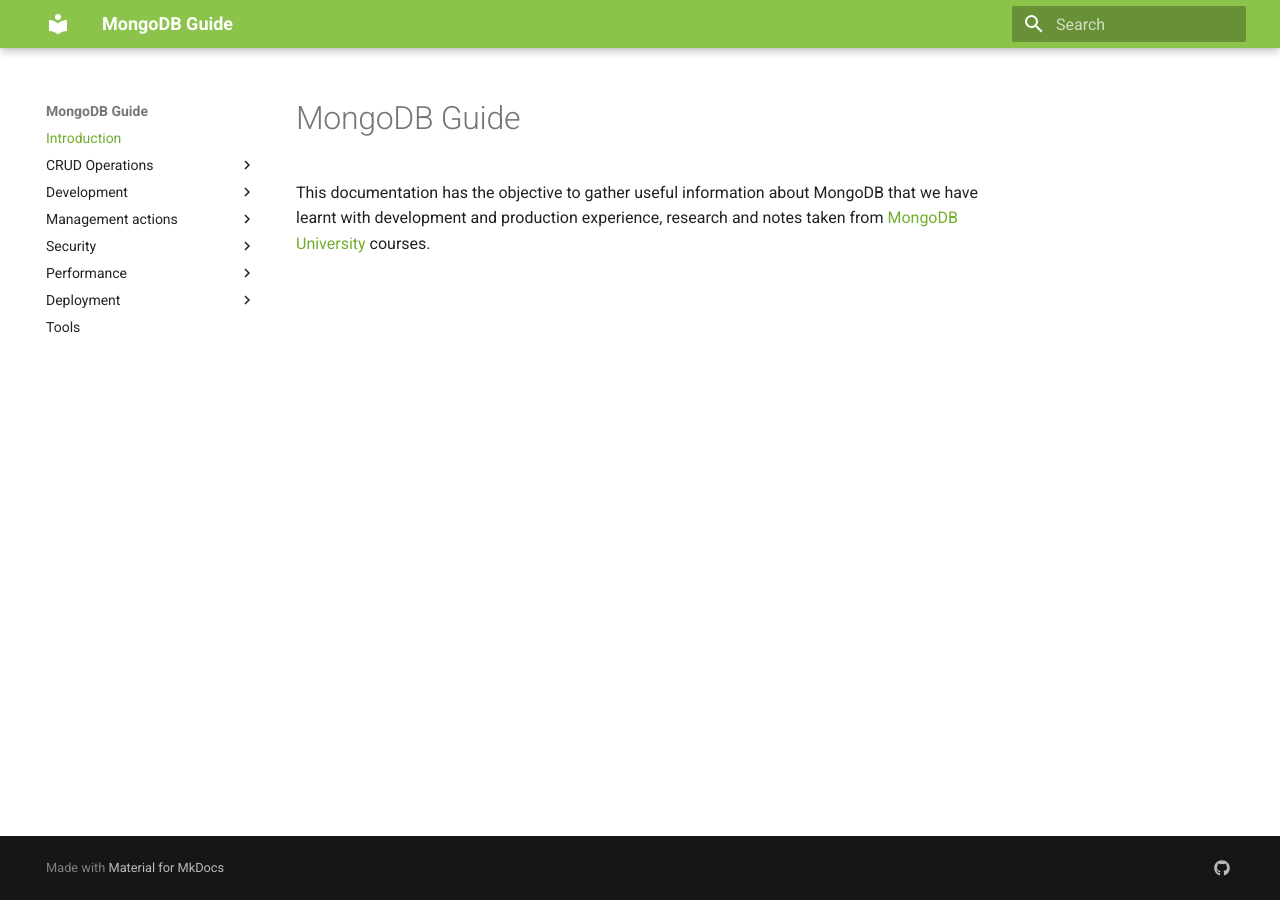
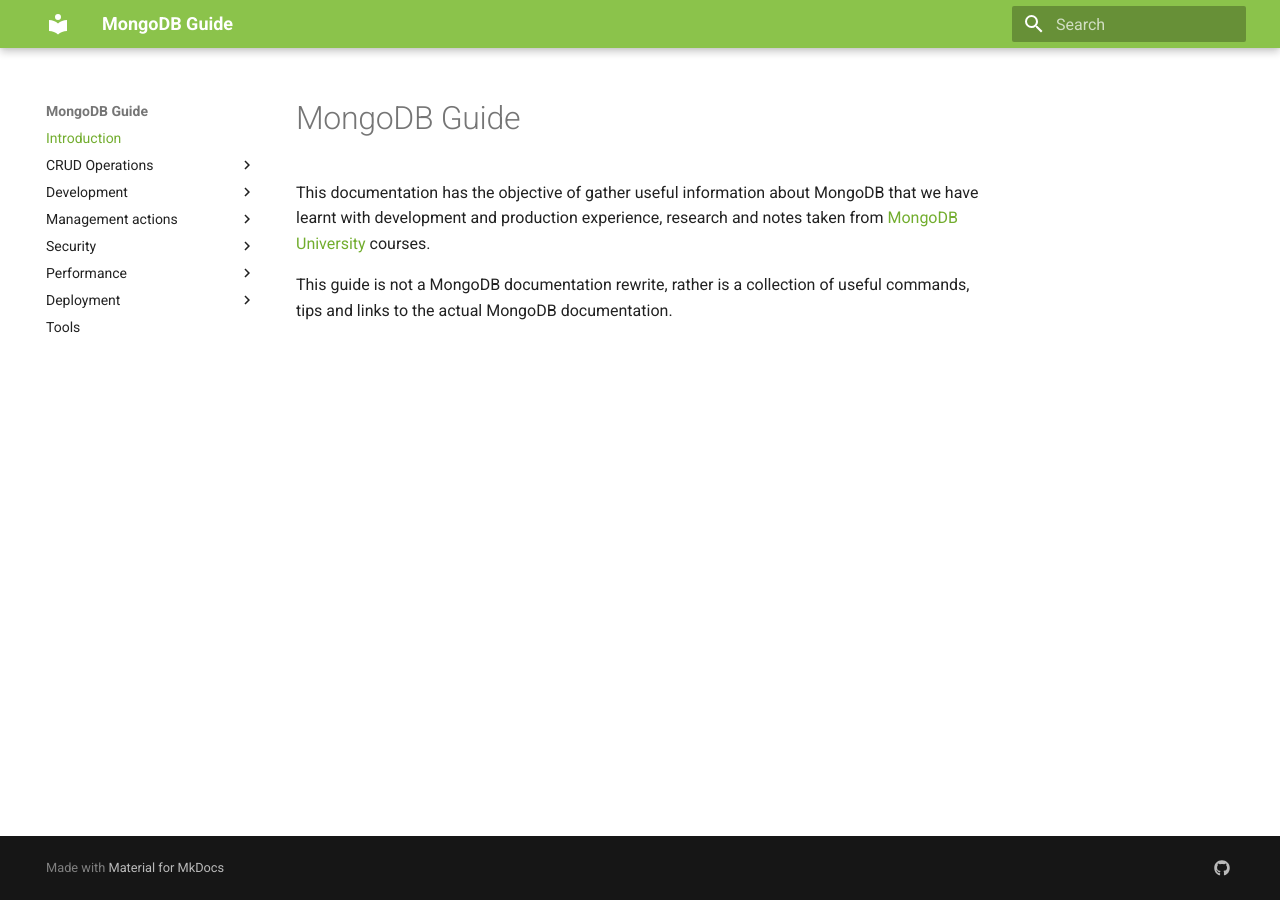
Before and after one commit to Devlinked/mongodb-guide, an MkDocs documentation site: the page built from docs/index.md, in a window 1280 px wide. Built offline with MkDocs 1.6.1 and Material for MkDocs 9.7.7, drawn with Linux system fonts in a browser that asks for light colours; old or Windows-style settings are respelled for this version of MkDocs.

Commit message:
Update readme and index

```diff
--- a/docs/index.md
+++ b/docs/index.md
@@ -1,3 +1,5 @@
 # MongoDB Guide
 
-This documentation has the objective to gather useful information about MongoDB that we have learnt with development and production experience, research and notes taken from [MongoDB University](https://university.mongodb.com/) courses.
+This documentation has the objective of gather useful information about MongoDB that we have learnt with development and production experience, research and notes taken from [MongoDB University](https://university.mongodb.com/) courses.
+
+This guide is not a MongoDB documentation rewrite, rather is a collection of useful commands, tips and links to the actual MongoDB documentation.
```
Also changed, not shown: README.md (+5 -1 lines).
